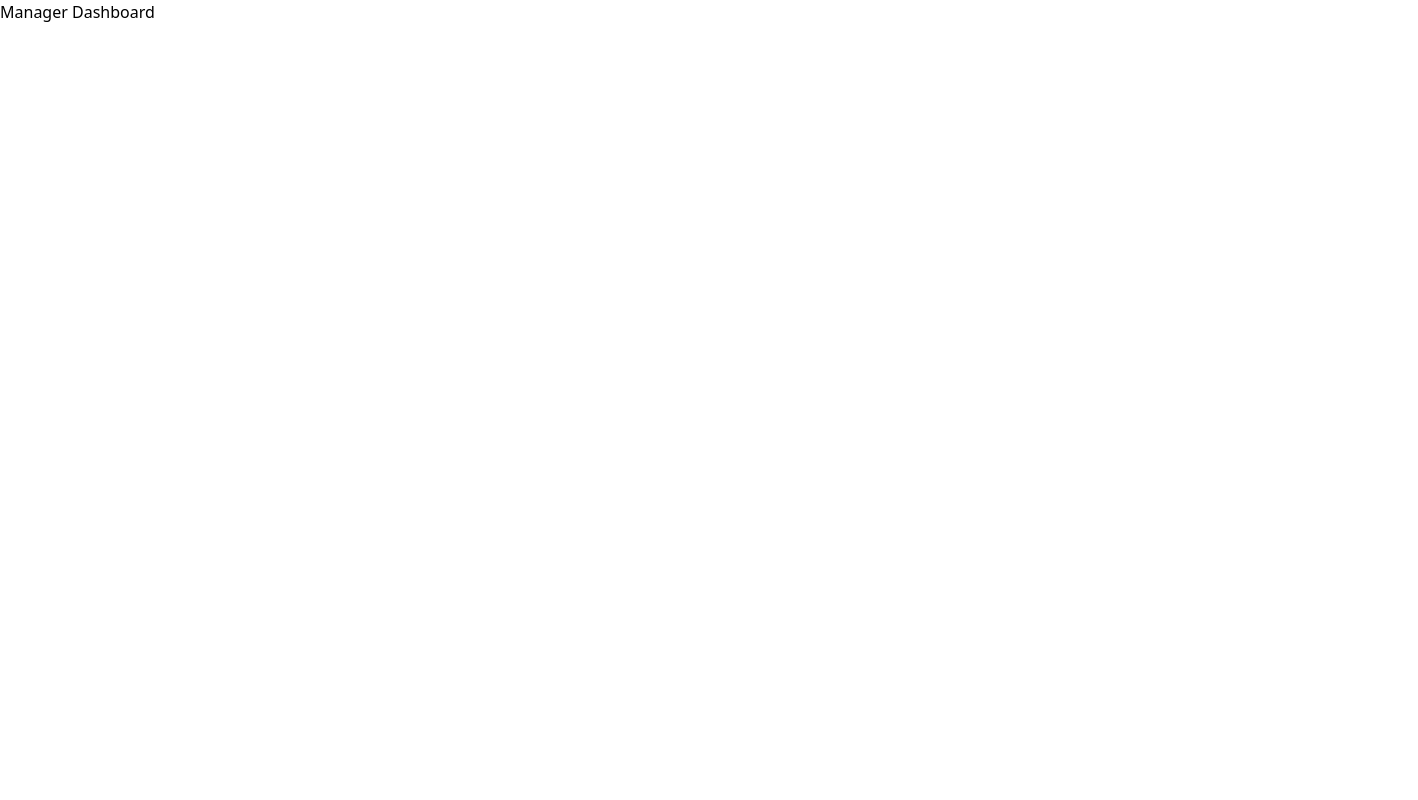
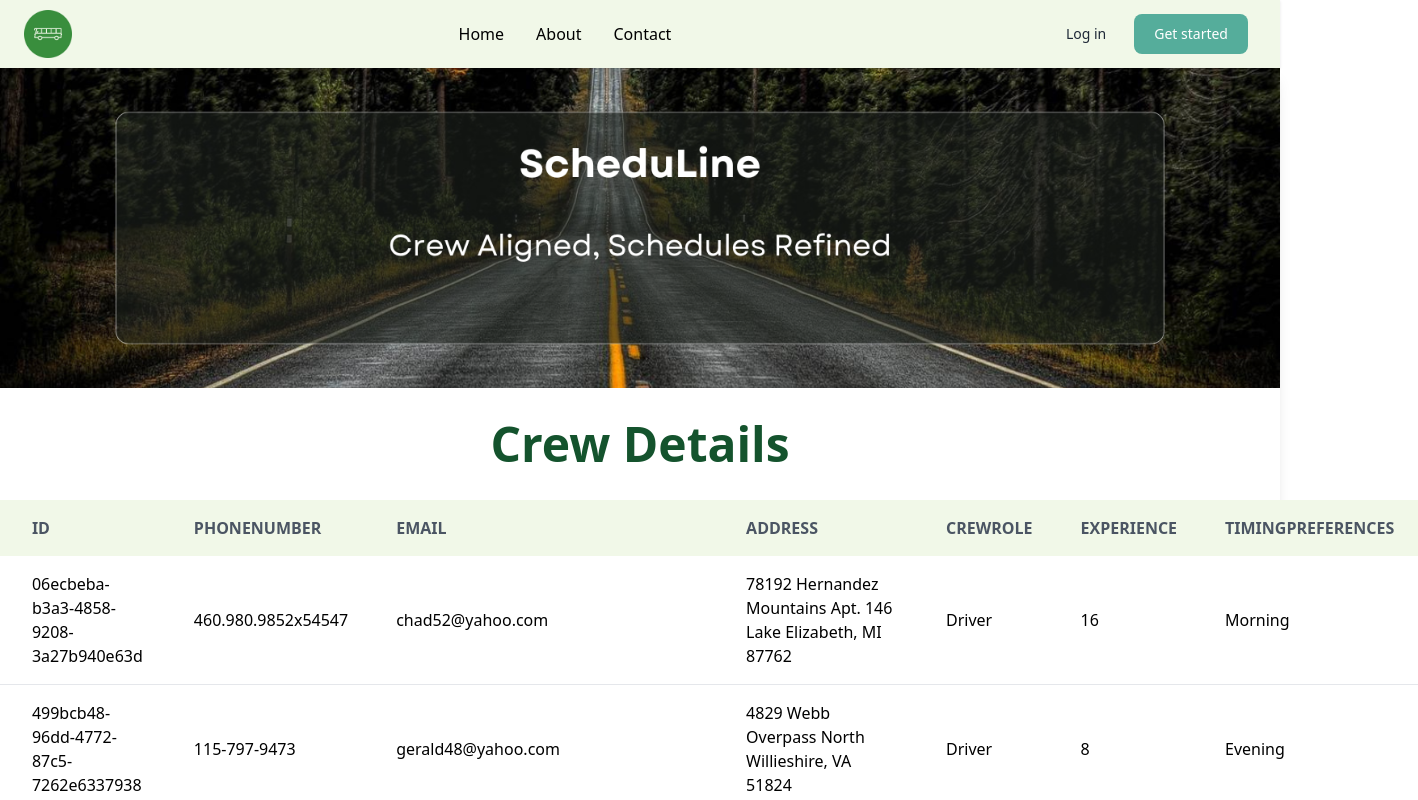
Before and after one commit to ayush-3107/Smart-India-Hackathon, a React (Vite) app in the folder Frontend/: page /dashboard-manager in a window 1280 px wide. Shown: the top 800 px of the page, 1418 px wide, since content can reach past the window. Built offline with nearby package versions, Linux system fonts and the light colour scheme.

Commit message:
Added styling and data on manager dashboard

```diff
--- a/Frontend/src/App.jsx
+++ b/Frontend/src/App.jsx
@@ -1,22 +1,31 @@
 import React from 'react';
 import { BrowserRouter as Router, Routes, Route } from 'react-router-dom';
+import Layout from './components/Layout'; // Import your Layout component
 import LoginPage from './pages/LoginPage';
 import DashboardManager from './components/DashboardManager';
 import DashboardCrew from './components/DashboardCrew';
 import RegisterPage from './pages/RegisterPage';
 import Contact from './components/Contact/Contact';
 import AboutPage from './components/About/about';
+import SimpleOutlet from './components/SimpleOutlet';
 
 function App() {
   return (
     <Router>
       <Routes>
-      <Route path="/register" element={<RegisterPage />} />
-        <Route path="/" element={<LoginPage />} />
-        <Route path="/dashboard-manager" element={<DashboardManager />} />
-        <Route path="/dashboard-crew" element={<DashboardCrew />} />
-        <Route path='/contact' element={<Contact />}></Route>
-        <Route path='/about' element={<AboutPage />}></Route>
+         {/* Layout with Header and Footer */}
+         <Route element={<Layout />}>
+          <Route path="/dashboard-manager" element={<DashboardManager />} />
+          <Route path="/dashboard-crew" element={<DashboardCrew />} />
+          <Route path="/contact" element={<Contact />} />
+          <Route path="/about" element={<AboutPage />} />
+        </Route>
+
+        {/* Layout without Header and Footer */}
+        <Route path='/' element={<SimpleOutlet />}>
+          <Route path="/" element={<LoginPage />} />
+          <Route path="/register" element={<RegisterPage />} />
+        </Route>
       </Routes>
     </Router>
   );
--- a/Frontend/src/components/About/about.jsx
+++ b/Frontend/src/components/About/about.jsx
@@ -21,7 +21,6 @@ const AboutPage = () => {
 
   return (
     <>
-      <Header />
       <section className="bg-[#d1f3c9]">
         <div className="container mx-auto py-16 px-4 sm:px-6 lg:px-8">
           <div className="grid grid-cols-1 md:grid-cols-2 items-center gap-8">
@@ -114,7 +113,6 @@ const AboutPage = () => {
           ))}
         </div>
       </section>
-      <Footer />
     </>
   );
 };
--- a/Frontend/src/components/Contact/Contact.jsx
+++ b/Frontend/src/components/Contact/Contact.jsx
@@ -16,7 +16,6 @@ function Contact() {
 
   return (
     <section className="flex flex-col min-h-screen">
-      <Header />
       <main className="flex-grow">
         <div className="relative h-[300px] overflow-hidden bg-cover bg-[50%] bg-no-repeat">
           <iframe
@@ -182,7 +181,6 @@ function Contact() {
           </div>
         </div>
       </main>
-      <Footer />
     </section>
   );
 }
--- a/Frontend/src/components/DashboardCrew.jsx
+++ b/Frontend/src/components/DashboardCrew.jsx
@@ -6,36 +6,36 @@ import Header from './Header/Header';
 import Footer from './Footer/Footer';
 
 const DashboardCrew = () => {
-  const [data, setData] = useState([]);
-  const [loading, setLoading] = useState(true);
-  const [error, setError] = useState(null);
+  // const [data, setData] = useState([]);
+  // const [loading, setLoading] = useState(true);
+  // const [error, setError] = useState(null);
 
-  useEffect(() => {
-    // Fetch the JSON file when the component mounts
-    fetch('/mockCrewMembers.json')
-      .then(response => {
-        if (!response.ok) {
-          throw new Error('Network response was not ok');
-        }
-        return response.json();
-      })
-      .then(jsonData => {
-        setData(jsonData);
-        setLoading(false);
-      })
-      .catch(error => {
-        console.error('Error fetching JSON data:', error);
-        setError(error);
-        setLoading(false);
-      });
-  }, []);
+  // useEffect(() => {
+  //   // Fetch the JSON file when the component mounts
+  //   fetch('/mockCrewMembers.json')
+  //     .then(response => {
+  //       if (!response.ok) {
+  //         throw new Error('Network response was not ok');
+  //       }
+  //       return response.json();
+  //     })
+  //     .then(jsonData => {
+  //       setData(jsonData);
+  //       setLoading(false);
+  //     })
+  //     .catch(error => {
+  //       console.error('Error fetching JSON data:', error);
+  //       setError(error);
+  //       setLoading(false);
+  //     });
+  // }, []);
 
-  if (loading) return <p>Loading...</p>;
-  if (error) return <p>Error loading data: {error.message}</p>;
+  // if (loading) return <p>Loading...</p>;
+  // if (error) return <p>Error loading data: {error.message}</p>;
 
   return (
     <>
-    <div>
+    {/* <div>
       <table>
         <thead>
           <tr>
@@ -54,9 +54,7 @@ const DashboardCrew = () => {
           ))}
         </tbody>
       </table>
-    </div>
-    <Header />
-    <Footer />
+    </div> */}
     </>
   );
 };
--- a/Frontend/src/components/DashboardManager.jsx
+++ b/Frontend/src/components/DashboardManager.jsx
@@ -1,11 +1,74 @@
-import React from 'react';
+import React, { useState, useEffect } from 'react';
 
 const DashboardManager = () => {
+  const [data, setData] = useState([]);
+  const [filteredData, setFilteredData] = useState([]);
+  const [loading, setLoading] = useState(true);
+  const [error, setError] = useState(null);
+  const entries = ["name", "id", "phoneNumber", "email", "address", "crewRole", "experience", "timingPreferences"];
+
+  useEffect(() => {
+    // Fetch the JSON file when the component mounts
+    fetch('/mockCrewMembers.json')
+      .then(response => {
+        if (!response.ok) {
+          throw new Error('Network response was not ok');
+        }
+        return response.json();
+      })
+      .then(jsonData => {
+        const filteredDta = jsonData.map(row => {
+          const filteredRow = {};
+          entries.forEach(key => {
+              filteredRow[key] = row[key];
+          });
+          return filteredRow;
+        });
+
+        setData(jsonData);
+        setFilteredData(filteredDta);
+        setLoading(false);
+      })
+      .catch(error => {
+        console.error('Error fetching JSON data:', error);
+        setError(error);
+        setLoading(false);
+      });
+  }, []);
+
+  if (loading) return <p>Loading...</p>;
+  if (error) return <p>Error loading data: {error.message}</p>;
+
   return (
-    <div>
-      <h2>Manager Dashboard</h2>
-      {/* Manager-specific content goes here */}
-    </div>
+    <>
+      <div className="shadow-lg rounded-lg flex flex-col items-center justify-center">
+        <img src="ScheduLine_Tagline_img.png" className='bg-cover bg-center ' alt="" />
+        <h1
+        className='text-center text-5xl p-8 font-semibold text-green-900'>Crew Details </h1>
+        <table className="w-[90%] table-auto">
+          <thead>
+            <tr className="bg-[#F1F8E8]">
+              {entries.map((key) => (
+                <th key={key} className="py-4 px-6 text-left text-gray-600 font-bold uppercase whitespace-nowrap ">
+                  {key.charAt(0).toUpperCase() + key.slice(1)}
+                </th>
+              ))}
+            </tr>
+          </thead>
+          <tbody className="bg-white">
+            {filteredData.map((row, index) => (
+              <tr key={index}>
+                {entries.map((key) => (
+                  <td key={key} className="py-4 px-6 border-b border-gray-200 break-words">
+                    {row[key] || '-'}
+                  </td>
+                ))}
+              </tr>
+            ))}
+          </tbody>
+        </table>
+      </div>
+    </>
   );
 };
 
--- a/Frontend/src/components/Footer/Footer.jsx
+++ b/Frontend/src/components/Footer/Footer.jsx
@@ -1,9 +1,9 @@
 import React from "react";
 import { Link } from "react-router-dom";
 
-const Layout = () => {
+const Footer = () => {
   return (
-    <div className="flex flex-col min-h-screen">
+    <div className="flex flex-col">
       <footer className="bg-[#2b6b4b] text-white py-4">
         <div className="container mx-auto text-center">
           <p>&copy; 2024 ScheduLine || All rights reserved.</p>
@@ -13,4 +13,4 @@ const Layout = () => {
   );
 };
 
-export default Layout;
+export default Footer;
--- /dev/null
+++ b/Frontend/src/components/Layout.jsx
@@ -0,0 +1,16 @@
+import React from "react";
+import Header from "./Header/Header";
+import { Outlet } from "react-router-dom";
+import Footer from "./Footer/Footer";
+
+function Layout() {
+    return (
+        <>
+        <Header />
+        <Outlet />
+        <Footer />
+        </>
+    );
+}
+
+export default Layout;
--- /dev/null
+++ b/Frontend/src/components/SimpleOutlet.jsx
@@ -0,0 +1,12 @@
+import React from "react";
+import { Outlet } from "react-router-dom";
+
+function SimpleOutlet() {
+    return (
+        <>
+        <Outlet />
+        </>
+    )
+}
+
+export default SimpleOutlet;
```
Also changed, not shown: Frontend/public/ScheduLine_Tagline_img.png (added), 1 other file (tests, documents, lock files or other folders).
